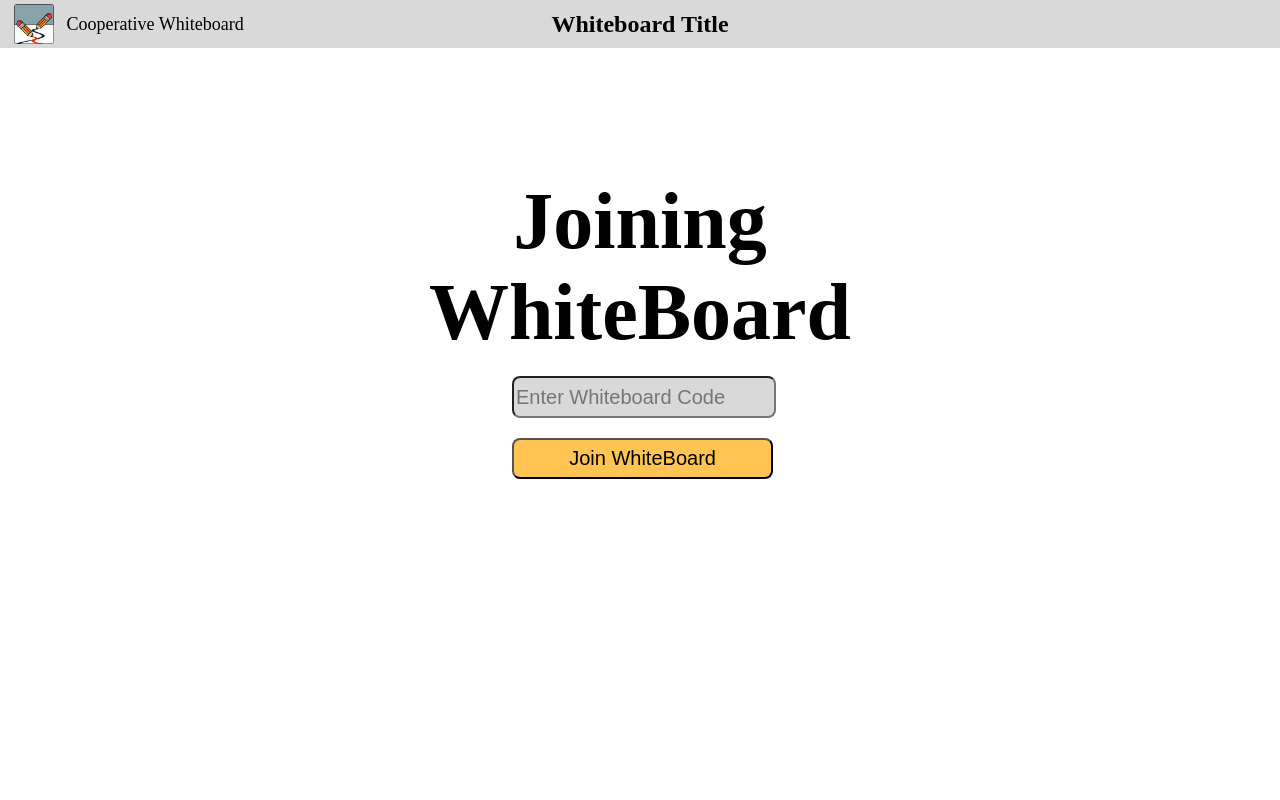
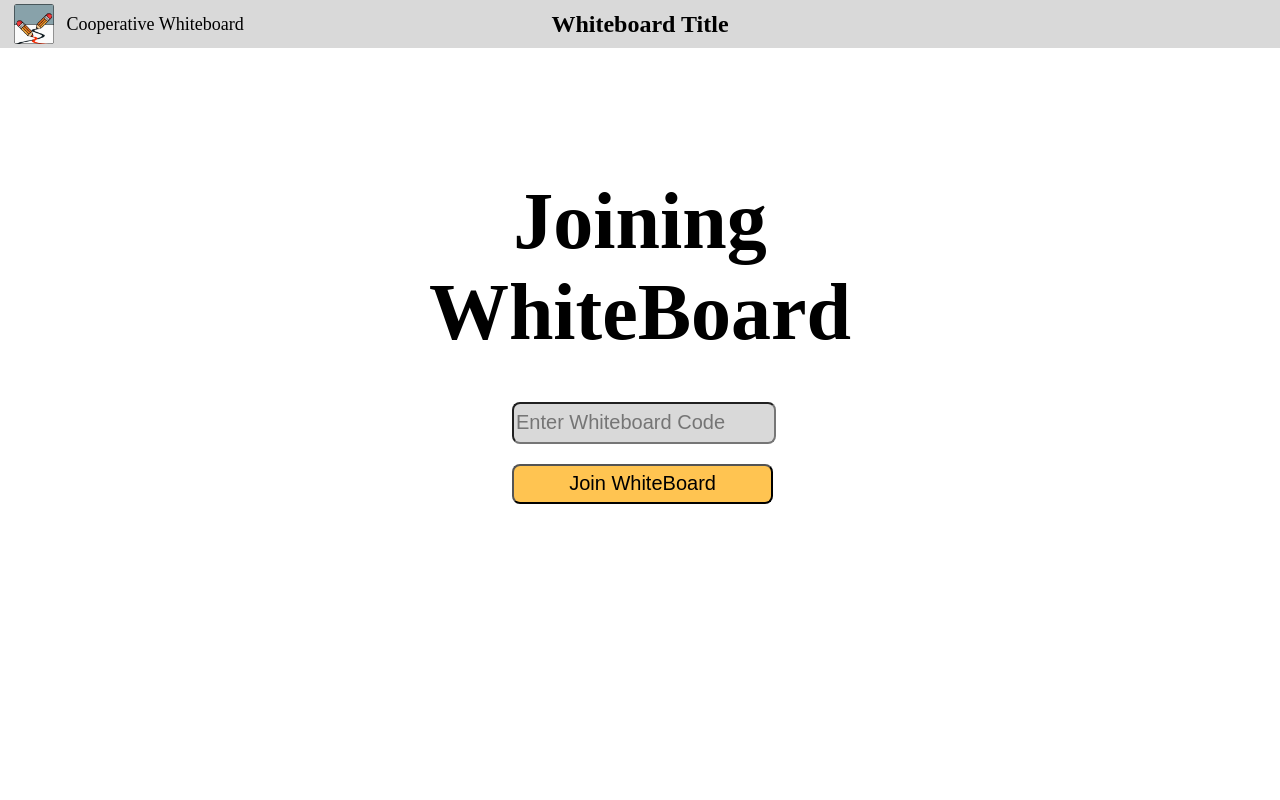
Before and after one commit to VirtuousCrane/WhiteboardNyan, a Django app: page / in a window 1280 px wide. Run offline with Django 4.2, Linux system fonts and the light colour scheme.

Commit message:
fix: splash page bug
changing function but the page still look the same

```diff
--- a/WhiteboardNyan_BE/templates/WhiteboardNyan_App/splash.html
+++ b/WhiteboardNyan_BE/templates/WhiteboardNyan_App/splash.html
@@ -107,7 +107,7 @@
     align-items: center;
     justify-content: center;
 
-    height: 100%;
+    /* height: 100%; */
     width: 100%;
   }
 
@@ -138,7 +138,7 @@
     width: 100%;
   }
   .title{
-    height: 20%;
+    height: 30%;
     width: 100%;
     color: black;
     text-align: center;
@@ -150,7 +150,7 @@
     font-weight: bold;
   }
   .input-code-container{
-    padding-top: 50px;
+    /* margin-top: 50px; */
     height: 30%;
     width: 100%;
     display: flex;
```
